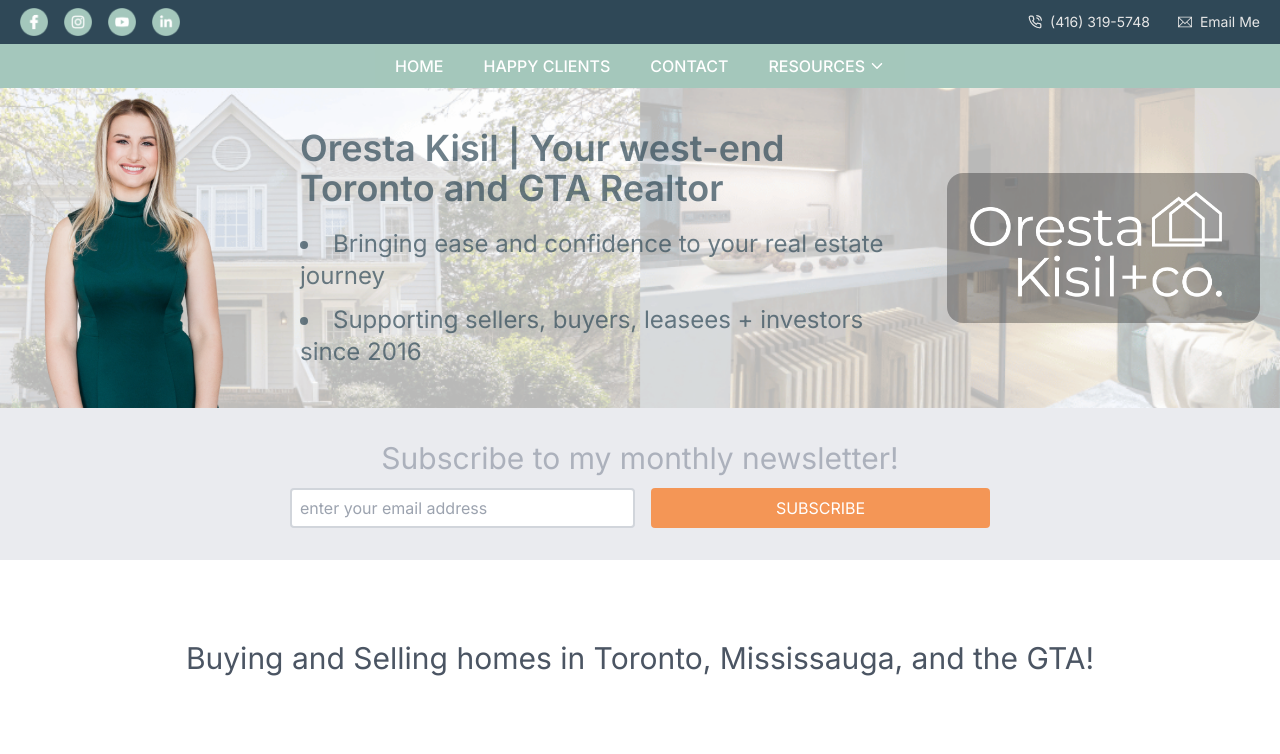
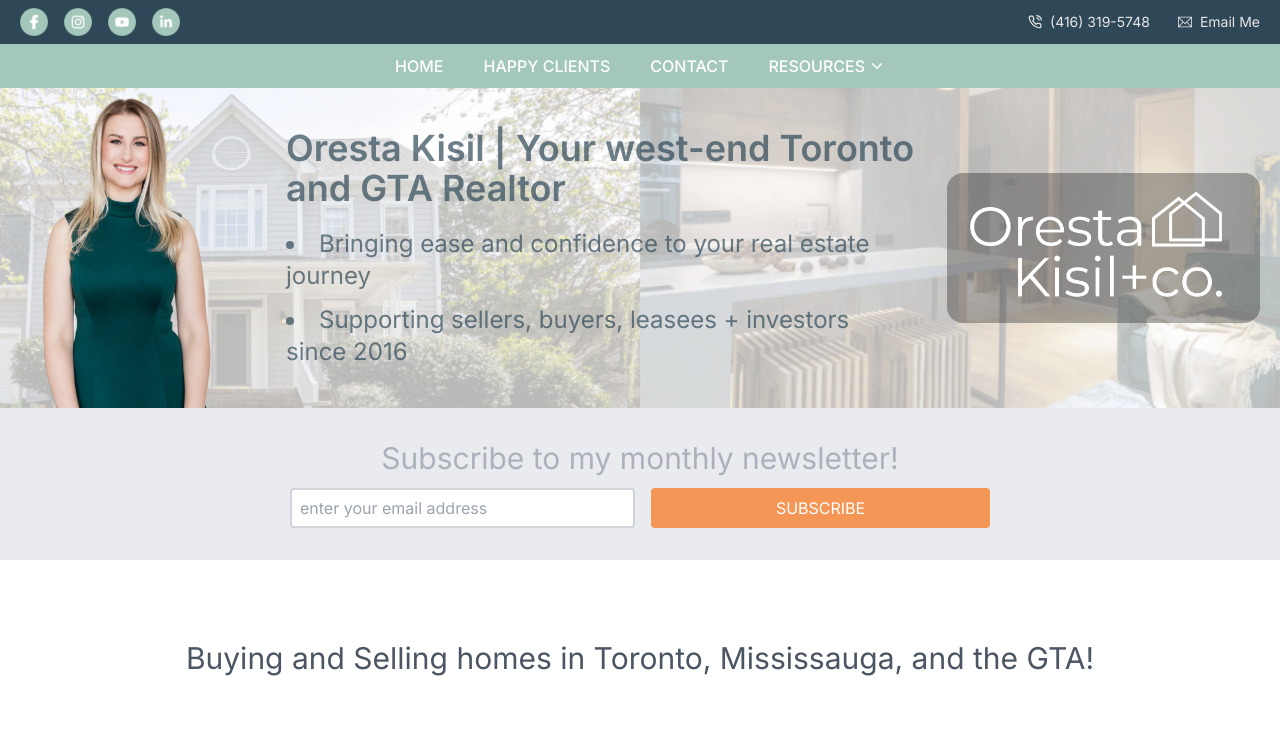
Before and after one commit to tbabyuk/oresta-real-estate-2023, a Next.js app: page / in a window 1280 px wide. Shown: the top 754 px of the page. Built offline with nearby package versions, Linux system fonts and the light colour scheme; a web font is replaced by a local one.

Commit message:
fixing oresta image size in hero section, attempt 2

```diff
--- a/app/components/Header.jsx
+++ b/app/components/Header.jsx
@@ -2,6 +2,7 @@
 import {FiPhoneCall} from "react-icons/fi"
 import {TfiEmail} from "react-icons/tfi"
 import { Navbar } from "./Navbar"
+import Image from "next/image"
 
 
 
@@ -34,8 +35,13 @@
         <Navbar />
         {/* HERO */}
         <div className="h-[320px] flex justify-evenly px-0 md:px-5 bg-[url('/images/oresta_hero_bg_light.png')] bg-center bg-cover overflow-hidden">
-            <div className="flex flex-shrink-0 justify-center">
-                <img src="/images/oresta_banner_image.png"  alt="photo of Oresta Kisil" className="w-full" />
+            <div className="w-[210px] flex flex-shrink-0 justify-center">
+                <Image
+                    src="/images/oresta_banner_image.png"
+                    alt="photo of Oresta Kisil"
+                    width="210"
+                    height="300"
+                />
             </div>
             <div className="hidden lg:flex lg:flex-col px-8 xl:ps-14 font-light text-oresta-primary/70 self-center">
                 <h1 className="text-3xl xl:text-4xl font-semibold pb-4 mb-1">Oresta Kisil | Your west-end Toronto and GTA Realtor</h1>
```
